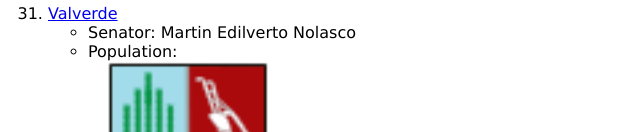
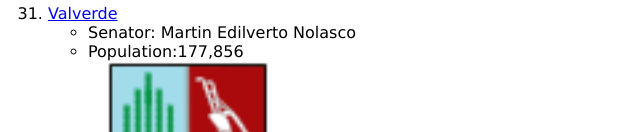
Before and after one commit to Mel1601/component2, an Angular app: page / in a window 1280 px wide. Shown: the part 8480-8612 px from the top of the page, without its empty margins (0-640 px from the left). Built offline with nearby package versions, Linux system fonts and the light colour scheme.

Commit message:
finishing 2

```diff
--- a/src/app/app.component.html
+++ b/src/app/app.component.html
@@ -217,7 +217,7 @@
     <li><a href="https://es.wikipedia.org/wiki/Provincia_de_Valverde">Valverde</a></li>
     <ul>
       <li>Senator: Martin Edilverto Nolasco</li>
-      <li>Population:</li>
+      <li>Population:177,856</li>
       <img src="../assets/valverde escudo.png" width="200" height="200">
     </ul>
     <li><a href="https://es.wikipedia.org/wiki/Distrito_Nacional">Distrito Nacional</a></li>
```
